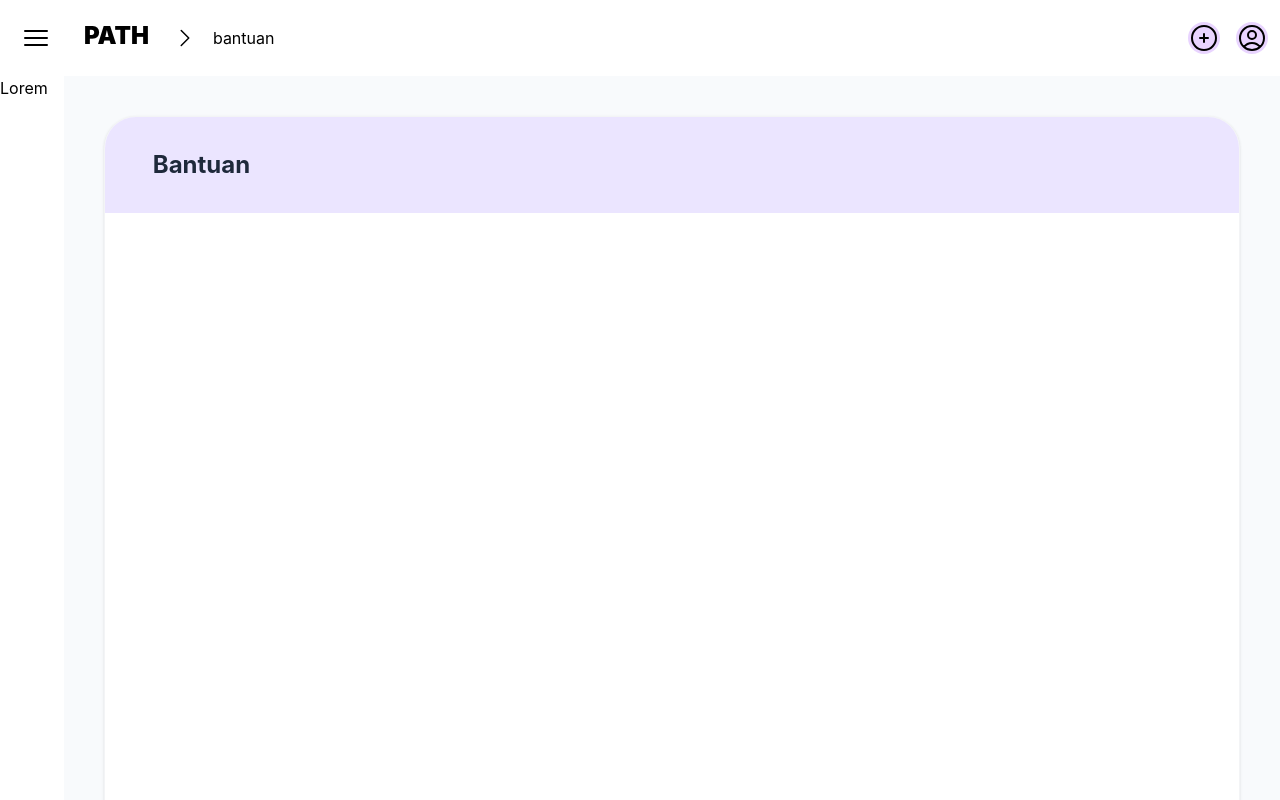
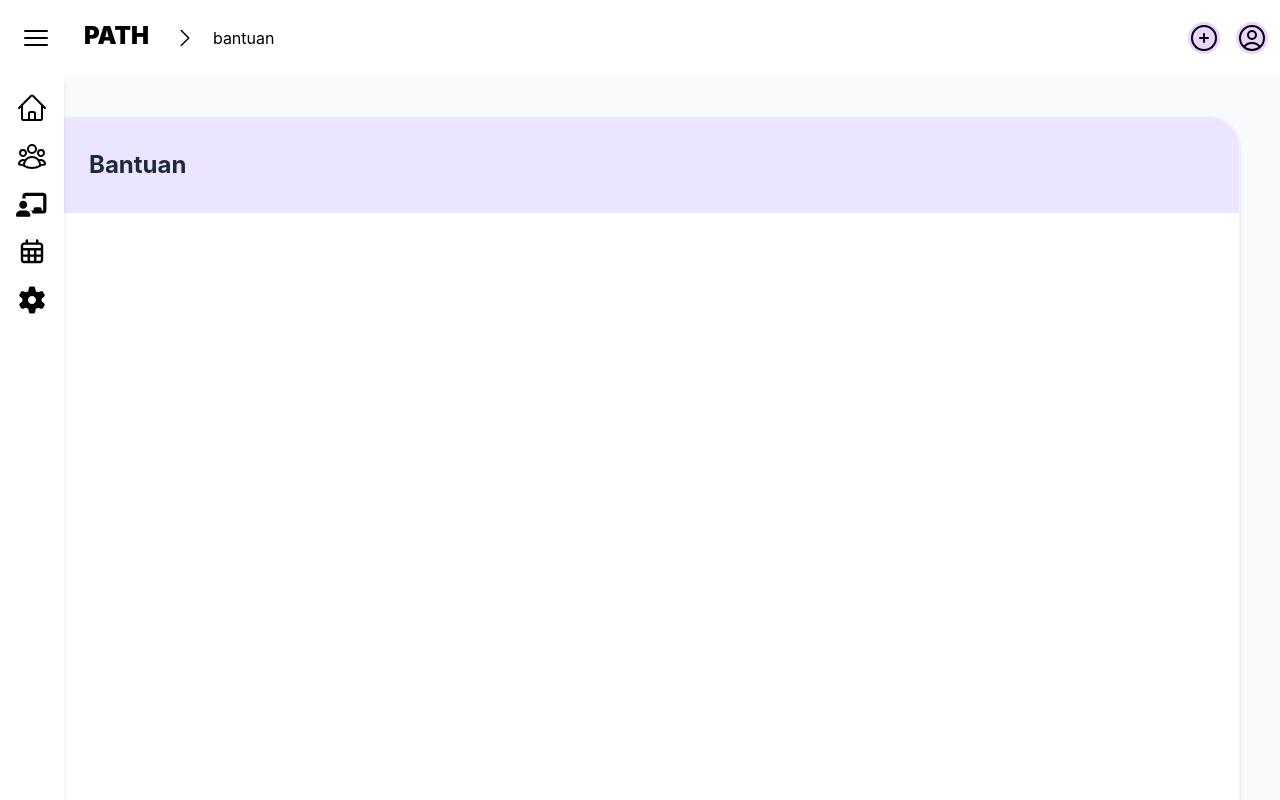
Before and after one commit to kelompokms/PATH, a SvelteKit app in the folder frontend/: page /bantuan in a window 1280 px wide. Shown: the top 800 px of the page. Built offline with nearby package versions, Linux system fonts and the light colour scheme.

Commit message:
tambah sidebar

```diff
--- /dev/null
+++ b/frontend/src/lib/assets/Calendar.svelte
@@ -0,0 +1,5 @@
+<svg xmlns="http://www.w3.org/2000/svg" viewBox="0 0 640 640" class="size-8"
+	><!--!Font Awesome Free v7.2.0 by @fontawesome - https://fontawesome.com License - https://fontawesome.com/license/free Copyright 2026 Fonticons, Inc.--><path
+		d="M216 64C229.3 64 240 74.7 240 88L240 128L400 128L400 88C400 74.7 410.7 64 424 64C437.3 64 448 74.7 448 88L448 128L480 128C515.3 128 544 156.7 544 192L544 480C544 515.3 515.3 544 480 544L160 544C124.7 544 96 515.3 96 480L96 192C96 156.7 124.7 128 160 128L192 128L192 88C192 74.7 202.7 64 216 64zM480 496C488.8 496 496 488.8 496 480L496 416L408 416L408 496L480 496zM496 368L496 288L408 288L408 368L496 368zM360 368L360 288L280 288L280 368L360 368zM232 368L232 288L144 288L144 368L232 368zM144 416L144 480C144 488.8 151.2 496 160 496L232 496L232 416L144 416zM280 416L280 496L360 496L360 416L280 416zM216 176L160 176C151.2 176 144 183.2 144 192L144 240L496 240L496 192C496 183.2 488.8 176 480 176L216 176z"
+	/></svg
+>
--- /dev/null
+++ b/frontend/src/lib/assets/Gear.svelte
@@ -0,0 +1,5 @@
+<svg xmlns="http://www.w3.org/2000/svg" viewBox="0 0 640 640" class="size-8"
+	><!--!Font Awesome Free v7.2.0 by @fontawesome - https://fontawesome.com License - https://fontawesome.com/license/free Copyright 2026 Fonticons, Inc.--><path
+		d="M259.1 73.5C262.1 58.7 275.2 48 290.4 48L350.2 48C365.4 48 378.5 58.7 381.5 73.5L396 143.5C410.1 149.5 423.3 157.2 435.3 166.3L503.1 143.8C517.5 139 533.3 145 540.9 158.2L570.8 210C578.4 223.2 575.7 239.8 564.3 249.9L511 297.3C511.9 304.7 512.3 312.3 512.3 320C512.3 327.7 511.8 335.3 511 342.7L564.4 390.2C575.8 400.3 578.4 417 570.9 430.1L541 481.9C533.4 495 517.6 501.1 503.2 496.3L435.4 473.8C423.3 482.9 410.1 490.5 396.1 496.6L381.7 566.5C378.6 581.4 365.5 592 350.4 592L290.6 592C275.4 592 262.3 581.3 259.3 566.5L244.9 496.6C230.8 490.6 217.7 482.9 205.6 473.8L137.5 496.3C123.1 501.1 107.3 495.1 99.7 481.9L69.8 430.1C62.2 416.9 64.9 400.3 76.3 390.2L129.7 342.7C128.8 335.3 128.4 327.7 128.4 320C128.4 312.3 128.9 304.7 129.7 297.3L76.3 249.8C64.9 239.7 62.3 223 69.8 209.9L99.7 158.1C107.3 144.9 123.1 138.9 137.5 143.7L205.3 166.2C217.4 157.1 230.6 149.5 244.6 143.4L259.1 73.5zM320.3 400C364.5 399.8 400.2 363.9 400 319.7C399.8 275.5 363.9 239.8 319.7 240C275.5 240.2 239.8 276.1 240 320.3C240.2 364.5 276.1 400.2 320.3 400z"
+	/></svg
+>
--- /dev/null
+++ b/frontend/src/lib/assets/Home.svelte
@@ -0,0 +1,14 @@
+<svg
+	xmlns="http://www.w3.org/2000/svg"
+	fill="none"
+	viewBox="0 0 24 24"
+	stroke-width="1.5"
+	stroke="currentColor"
+	class="size-8"
+>
+	<path
+		stroke-linecap="round"
+		stroke-linejoin="round"
+		d="m2.25 12 8.954-8.955c.44-.439 1.152-.439 1.591 0L21.75 12M4.5 9.75v10.125c0 .621.504 1.125 1.125 1.125H9.75v-4.875c0-.621.504-1.125 1.125-1.125h2.25c.621 0 1.125.504 1.125 1.125V21h4.125c.621 0 1.125-.504 1.125-1.125V9.75M8.25 21h8.25"
+	/>
+</svg>
--- /dev/null
+++ b/frontend/src/lib/assets/Question.svelte
@@ -0,0 +1,5 @@
+<svg xmlns="http://www.w3.org/2000/svg" viewBox="0 0 640 640"
+	><!--!Font Awesome Free v7.2.0 by @fontawesome - https://fontawesome.com License - https://fontawesome.com/license/free Copyright 2026 Fonticons, Inc.--><path
+		d="M528 320C528 205.1 434.9 112 320 112C205.1 112 112 205.1 112 320C112 434.9 205.1 528 320 528C434.9 528 528 434.9 528 320zM64 320C64 178.6 178.6 64 320 64C461.4 64 576 178.6 576 320C576 461.4 461.4 576 320 576C178.6 576 64 461.4 64 320zM320 240C302.3 240 288 254.3 288 272C288 285.3 277.3 296 264 296C250.7 296 240 285.3 240 272C240 227.8 275.8 192 320 192C364.2 192 400 227.8 400 272C400 319.2 364 339.2 344 346.5L344 350.3C344 363.6 333.3 374.3 320 374.3C306.7 374.3 296 363.6 296 350.3L296 342.2C296 321.7 310.8 307 326.1 302C332.5 299.9 339.3 296.5 344.3 291.7C348.6 287.5 352 281.7 352 272.1C352 254.4 337.7 240.1 320 240.1zM288 432C288 414.3 302.3 400 320 400C337.7 400 352 414.3 352 432C352 449.7 337.7 464 320 464C302.3 464 288 449.7 288 432z"
+	/></svg
+>
--- /dev/null
+++ b/frontend/src/lib/assets/Teacher.svelte
@@ -0,0 +1,5 @@
+<svg xmlns="http://www.w3.org/2000/svg" viewBox="0 0 640 640" class="size-8"
+	><!--!Font Awesome Free v7.2.0 by @fontawesome - https://fontawesome.com License - https://fontawesome.com/license/free Copyright 2026 Fonticons, Inc.--><path
+		d="M192 448C245 448 288 491 288 544C288 561.7 273.7 576 256 576L32 576C14.3 576 0 561.7 0 544C0 491 43 448 96 448L192 448zM544 96C579.3 96 608 124.7 608 160L608 448C608 481.1 582.8 508.4 550.5 511.7L544 512L332.9 512C327.8 487.8 316.6 465.9 300.8 448L352 448L352 416C352 398.3 366.3 384 384 384L480 384C497.7 384 512 398.3 512 416L512 448L544 448L544 160L192 160L192 217.3C177.2 211.3 161 208 144 208C138.6 208 133.2 208.3 128 209L128 160C128 124.7 156.7 96 192 96L544 96zM144 416C99.8 416 64 380.2 64 336C64 291.8 99.8 256 144 256C188.2 256 224 291.8 224 336C224 380.2 188.2 416 144 416z"
+	/></svg
+>
--- /dev/null
+++ b/frontend/src/lib/assets/UserGroup.svelte
@@ -0,0 +1,14 @@
+<svg
+	xmlns="http://www.w3.org/2000/svg"
+	fill="none"
+	viewBox="0 0 24 24"
+	stroke-width="1.5"
+	stroke="currentColor"
+	class="size-8"
+>
+	<path
+		stroke-linecap="round"
+		stroke-linejoin="round"
+		d="M18 18.72a9.094 9.094 0 0 0 3.741-.479 3 3 0 0 0-4.682-2.72m.94 3.198.001.031c0 .225-.012.447-.037.666A11.944 11.944 0 0 1 12 21c-2.17 0-4.207-.576-5.963-1.584A6.062 6.062 0 0 1 6 18.719m12 0a5.971 5.971 0 0 0-.941-3.197m0 0A5.995 5.995 0 0 0 12 12.75a5.995 5.995 0 0 0-5.058 2.772m0 0a3 3 0 0 0-4.681 2.72 8.986 8.986 0 0 0 3.74.477m.94-3.197a5.971 5.971 0 0 0-.94 3.197M15 6.75a3 3 0 1 1-6 0 3 3 0 0 1 6 0Zm6 3a2.25 2.25 0 1 1-4.5 0 2.25 2.25 0 0 1 4.5 0Zm-13.5 0a2.25 2.25 0 1 1-4.5 0 2.25 2.25 0 0 1 4.5 0Z"
+	/>
+</svg>
--- a/frontend/src/routes/(logged)/+layout.svelte
+++ b/frontend/src/routes/(logged)/+layout.svelte
@@ -1,11 +1,18 @@
 <script>
 	import ArrowRight from '$lib/assets/ArrowRight.svelte';
 	import Bars3 from '$lib/assets/Bars3.svelte';
+	import Calendar from '$lib/assets/Calendar.svelte';
+	import Gear from '$lib/assets/Gear.svelte';
+	import Home from '$lib/assets/Home.svelte';
 	import PlusCircle from '$lib/assets/PlusCircle.svelte';
+	import Question from '$lib/assets/Question.svelte';
+	import Teacher from '$lib/assets/Teacher.svelte';
 	import UserCircle from '$lib/assets/UserCircle.svelte';
+	import UserGroup from '$lib/assets/UserGroup.svelte';
 	import { onMount } from 'svelte';
 
 	let { children } = $props();
+	let sidebarActive = $state(false);
 	let navItems = $state();
 
 	onMount(() => {
@@ -15,9 +22,12 @@
 
 <div class="flex flex-col">
 	<header class="flex items-center gap-2 p-3 text-center md:gap-4">
-		<checkbox class="rounded p-2 hover:bg-black/5 active:bg-black/10">
+		<button
+			class="rounded p-2 hover:bg-black/5 active:bg-black/10"
+			onclick={(sidebarActive = !sidebarActive)}
+		>
 			<Bars3 />
-		</checkbox>
+		</button>
 		<a
 			href="/beranda"
 			class="mb-1 rounded p-2 text-2xl font-black hover:bg-black/5 active:bg-black/10">PATH</a
@@ -34,8 +44,33 @@
 			<UserCircle />
 		</button>
 	</header>
-	<main class="flex grow gap-4">
-		<div class="">Lorem</div>
+	<main class="flex grow gap-4 bg-purple-100">
+		<div
+			class={`fixed h-full bg-white p-4 shadow-md transition-all md:block ${sidebarActive ? 'block' : 'hidden'}`}
+		>
+			<nav class="flex flex-col gap-4">
+				<a href="/beranda" class="flex items-center gap-2">
+					<Home />
+					<p class={`${sidebarActive ? 'block' : 'hidden'}`}>Beranda</p>
+				</a>
+				<a href="/kelas" class="flex items-center gap-2">
+					<UserGroup />
+					<p class={`${sidebarActive ? 'block' : 'hidden'}`}>Kelas</p>
+				</a>
+				<a href="/pengajar" class="flex items-center gap-2">
+					<Teacher />
+					<p class={`${sidebarActive ? 'block' : 'hidden'}`}>Pengajar</p>
+				</a>
+				<a href="/kalender" class="flex items-center gap-2">
+					<Calendar />
+					<p class={`${sidebarActive ? 'block' : 'hidden'}`}>Kalender</p>
+				</a>
+				<a href="/pengaturan" class="flex items-center gap-2">
+					<Gear />
+					<p class={`${sidebarActive ? 'block' : 'hidden'}`}>Pengaturan</p>
+				</a>
+			</nav>
+		</div>
 		<div class="grow overflow-auto">
 			{@render children()}
 		</div>
```
